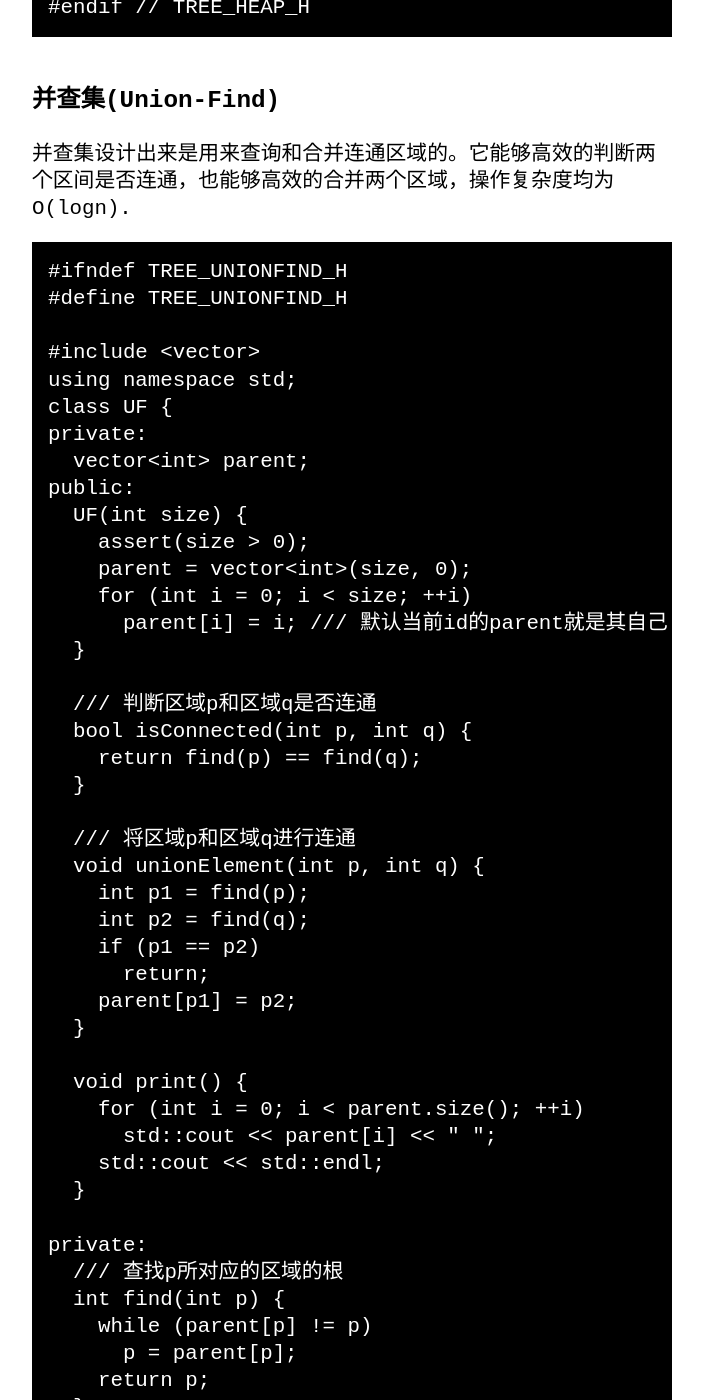
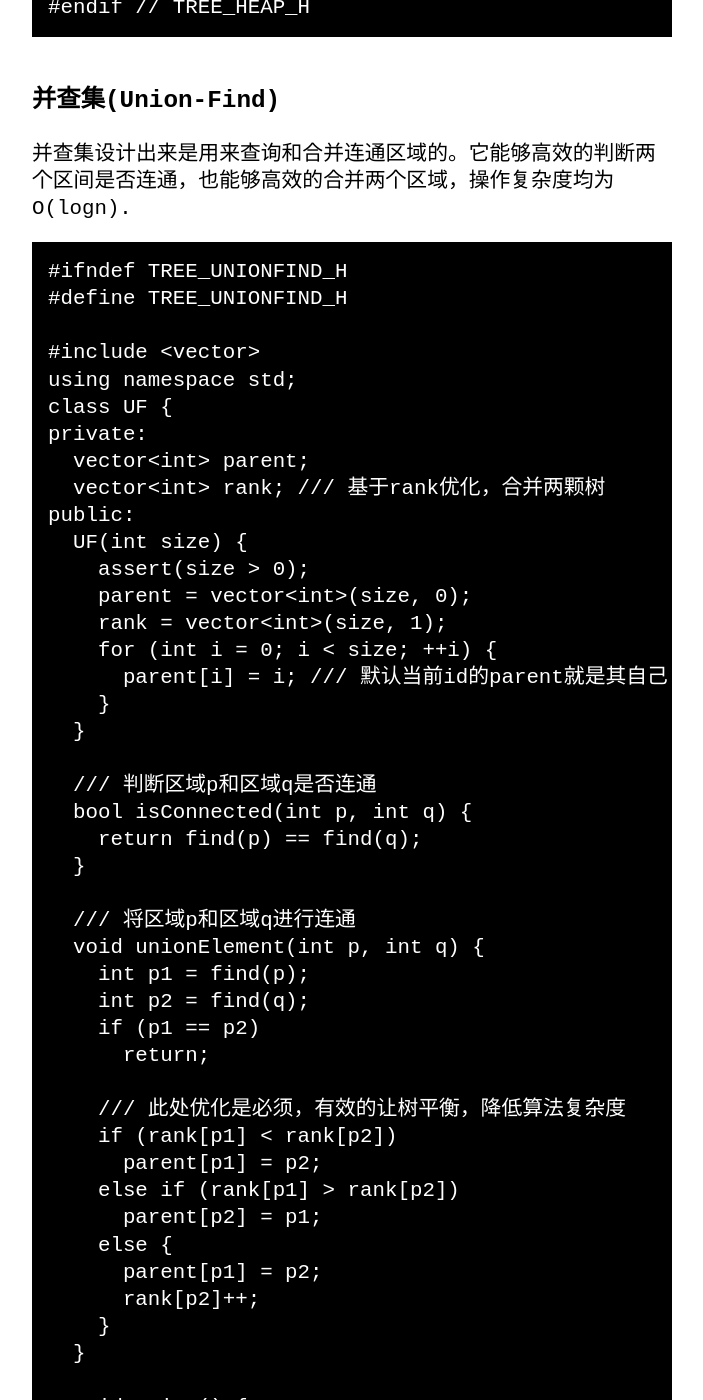
Before and after one commit to iiicp/iiicp.github.io, a Jekyll site: the page built from _posts/2021-01-14-about-tree-data-struct.md, in a window 1280 px wide and 1400 px high, scrolled down 3295 px. Shown: the whole window, without its empty margins (288-991 px from the left). Built offline with Jekyll 4.4.1, drawn with Linux system fonts in a browser that asks for light colours; some of the changed text lies outside the part shown.

Commit message:
update uf

```diff
--- a/_posts/2021-01-14-about-tree-data-struct.md
+++ b/_posts/2021-01-14-about-tree-data-struct.md
@@ -117,12 +117,15 @@ using namespace std;
 class UF {
 private:
   vector<int> parent;
+  vector<int> rank; /// 基于rank优化，合并两颗树
 public:
   UF(int size) {
     assert(size > 0);
     parent = vector<int>(size, 0);
-    for (int i = 0; i < size; ++i)
+    rank = vector<int>(size, 1);
+    for (int i = 0; i < size; ++i) {
       parent[i] = i; /// 默认当前id的parent就是其自己
+    }
   }
 
   /// 判断区域p和区域q是否连通
@@ -136,7 +139,16 @@ public:
     int p2 = find(q);
     if (p1 == p2)
       return;
-    parent[p1] = p2;
+
+    /// 此处优化是必须，有效的让树平衡，降低算法复杂度
+    if (rank[p1] < rank[p2])
+      parent[p1] = p2;
+    else if (rank[p1] > rank[p2])
+      parent[p2] = p1;
+    else {
+      parent[p1] = p2;
+      rank[p2]++;
+    }
   }
 
   void print() {
@@ -148,8 +160,10 @@ public:
 private:
   /// 查找p所对应的区域的根
   int find(int p) {
-    while (parent[p] != p)
+    while (parent[p] != p) {
+      parent[p] = parent[parent[p]]; /// 路径压缩(对于大数量级别还是有不少优化)
       p = parent[p];
+    }
     return p;
   }
 };
```
